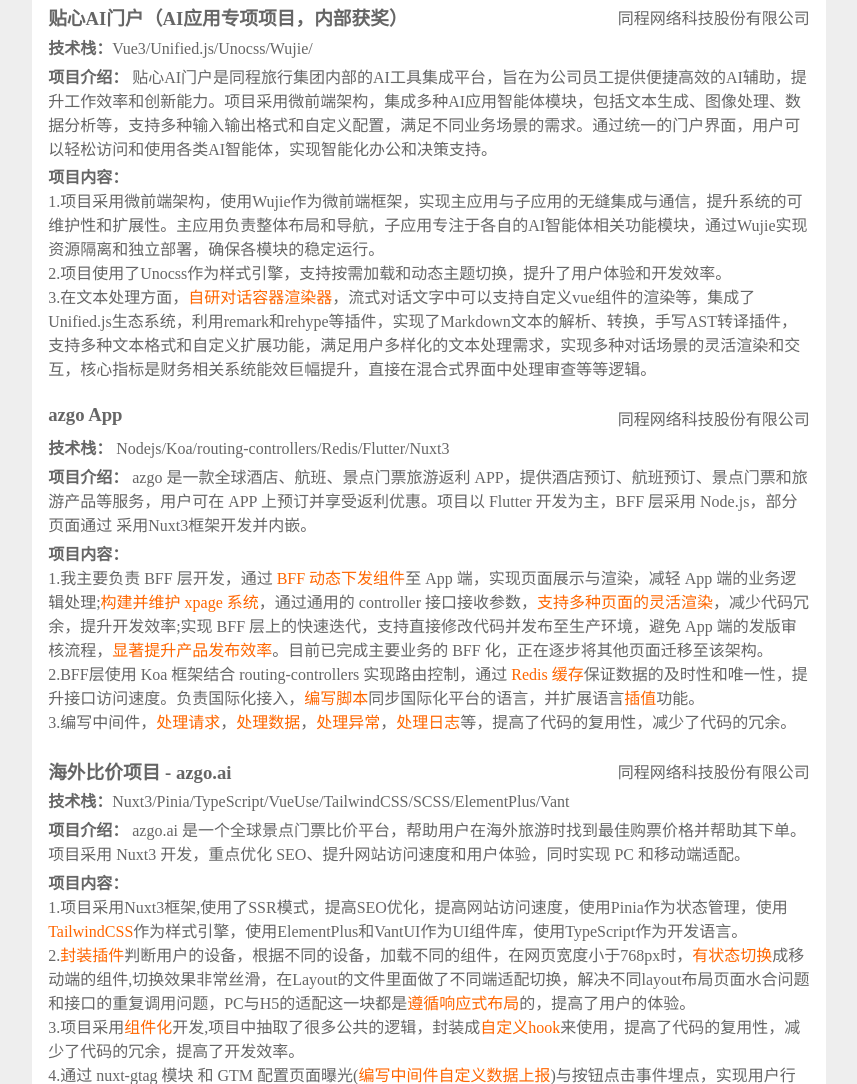
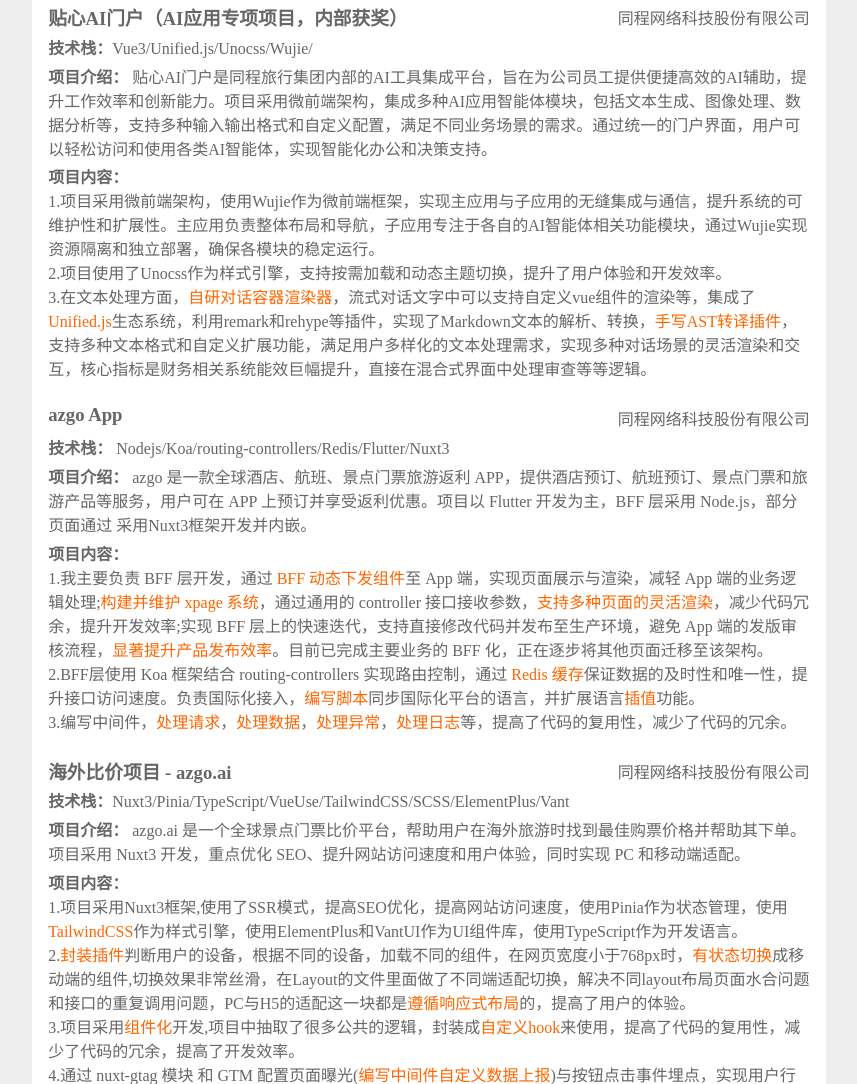
Before and after one commit to BOBOlife/resume-of-mine, a website: page src/index.html in a window 1280 px wide. Shown: the part 690-1774 px from the top of the page, without its empty margins (211-1068 px from the left). Drawn offline with Linux system fonts and the light colour scheme.

Commit message:
docs: update

```diff
--- a/src/index.html
+++ b/src/index.html
@@ -341,7 +341,7 @@
             2.项目使用了Unocss作为样式引擎，支持按需加载和动态主题切换，提升了用户体验和开发效率。
           </div>
           <div>
-            3.在文本处理方面，<strong>自研对话容器渲染器</strong>，流式对话文字中可以支持自定义vue组件的渲染等，集成了Unified.js生态系统，利用remark和rehype等插件，实现了Markdown文本的解析、转换，手写AST转译插件，支持多种文本格式和自定义扩展功能，满足用户多样化的文本处理需求，实现多种对话场景的灵活渲染和交互，核心指标是财务相关系统能效巨幅提升，直接在混合式界面中处理审查等等逻辑。
+            3.在文本处理方面，<strong>自研对话容器渲染器</strong>，流式对话文字中可以支持自定义vue组件的渲染等，集成了<strong>Unified.js</strong>生态系统，利用remark和rehype等插件，实现了Markdown文本的解析、转换，<strong>手写AST转译插件</strong>，支持多种文本格式和自定义扩展功能，满足用户多样化的文本处理需求，实现多种对话场景的灵活渲染和交互，核心指标是财务相关系统能效巨幅提升，直接在混合式界面中处理审查等等逻辑。
           </div>
           </p>
         </li>
```
Also changed, not shown: dist/index.html.
